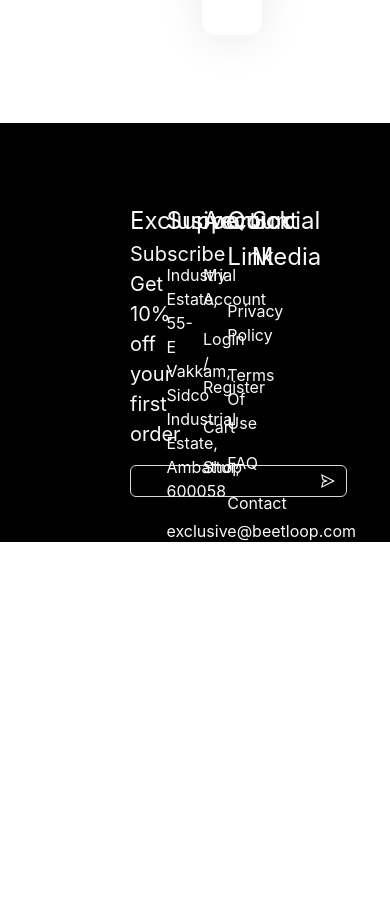
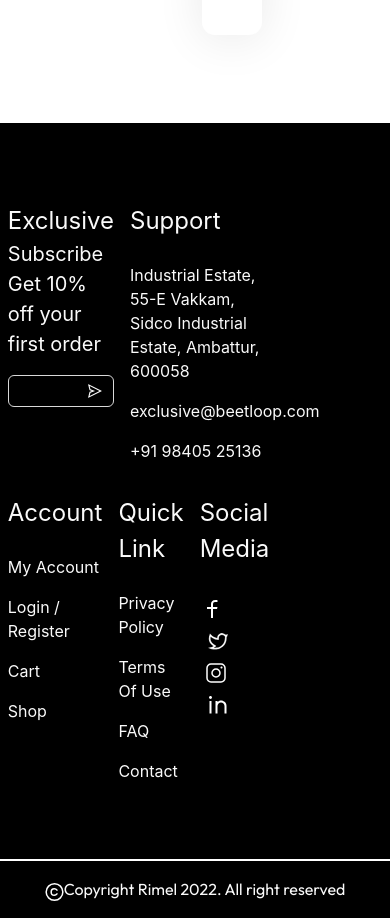
Before and after one commit to MBSrinivasan/FE-Nutrition, a Next.js app: page /register in a window 390 px wide. Shown: the part 3040-3958 px from the top of the page. Before the commit the page ends 3582 px from the top, so only its background shows below. Built offline with nearby package versions, Linux system fonts and the light colour scheme.

Commit message:
height scrool

```diff
--- a/components/layout/footer/Footer3.js
+++ b/components/layout/footer/Footer3.js
@@ -25,7 +25,8 @@ export default function Footer3() {
                     <Input
                       placeholder="Enter your Email"
                       style={{
-                        width: "217px",
+                        width: "100%",
+                        maxWidth: "300px",
                         backgroundColor: "transparent",
                         color: "#FAFAFA",
                       }}
--- a/components/layout/footer/footer.css
+++ b/components/layout/footer/footer.css
@@ -1,14 +1,18 @@
 .mainBorderFooter{
-    height: 419px;
+
     color:rgb(18, 9, 9);
-
+    width: 100%;
+    max-width: 100%;
+    overflow-x: hidden;
 }
 .mainBorderFooterPadding{
-    padding-left: 130px;
-    padding-right: 130px;
+    padding-left: 5%;
+    padding-right: 5%;
     padding-top: 80px;
     color:rgb(18, 9, 9);
     margin-bottom: 60px;
+    max-width: 100%;
+    overflow-x: hidden;
 }
 .custom-placeholder::placeholder {
     color: #FAFAFA !important; /* your placeholder color */
@@ -21,3 +25,29 @@
     color:#FAFAFA;
     padding: 16px;
   }
+
+  /* Responsive fixes for zoom and smaller screens */
+  @media (max-width: 1200px) {
+    .mainBorderFooterPadding {
+      padding-left: 3%;
+      padding-right: 3%;
+    }
+  }
+
+  @media (max-width: 768px) {
+    .mainBorderFooterPadding {
+      padding-left: 2%;
+      padding-right: 2%;
+    }
+
+    .mainBorderFooter {
+      height: auto;
+      min-height: 419px;
+    }
+  }
+
+  /* Prevent horizontal scroll at any zoom level */
+  .mainBorderFooter * {
+    max-width: 100%;
+    box-sizing: border-box;
+  }
```
